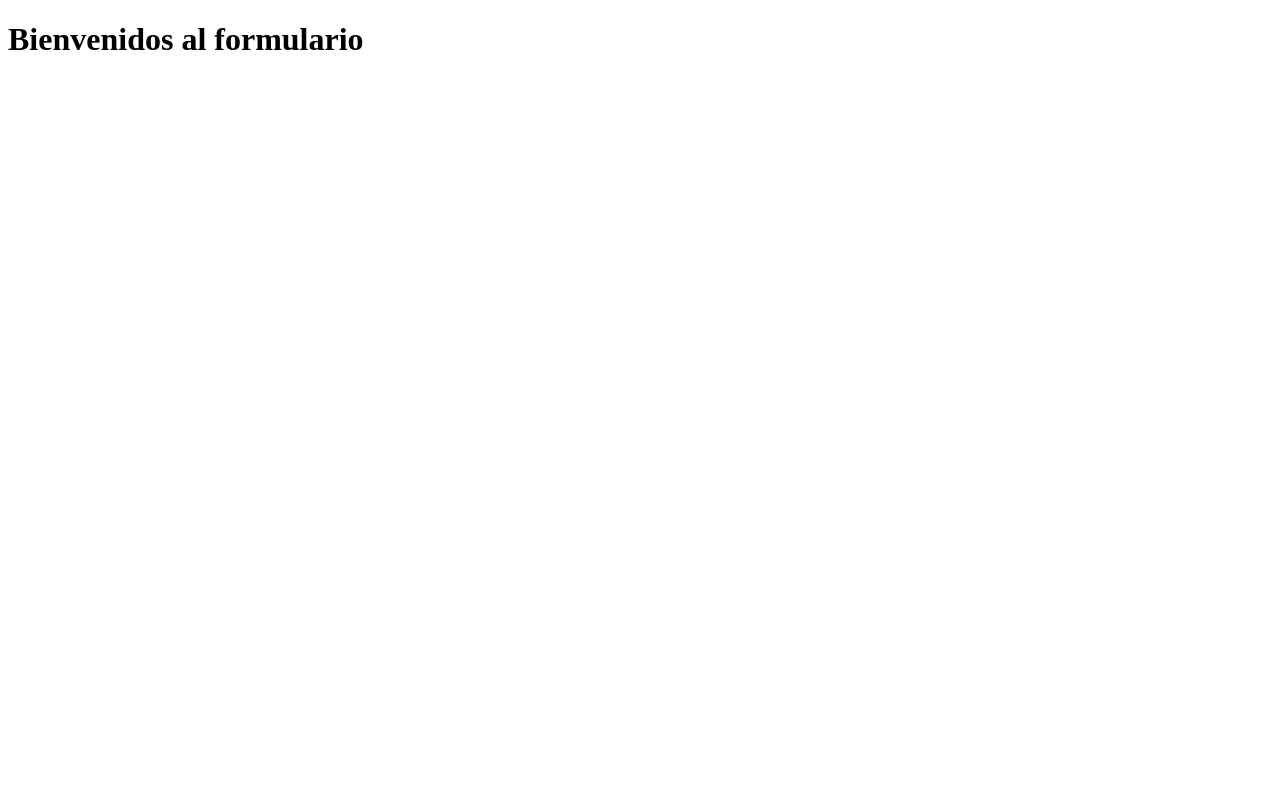
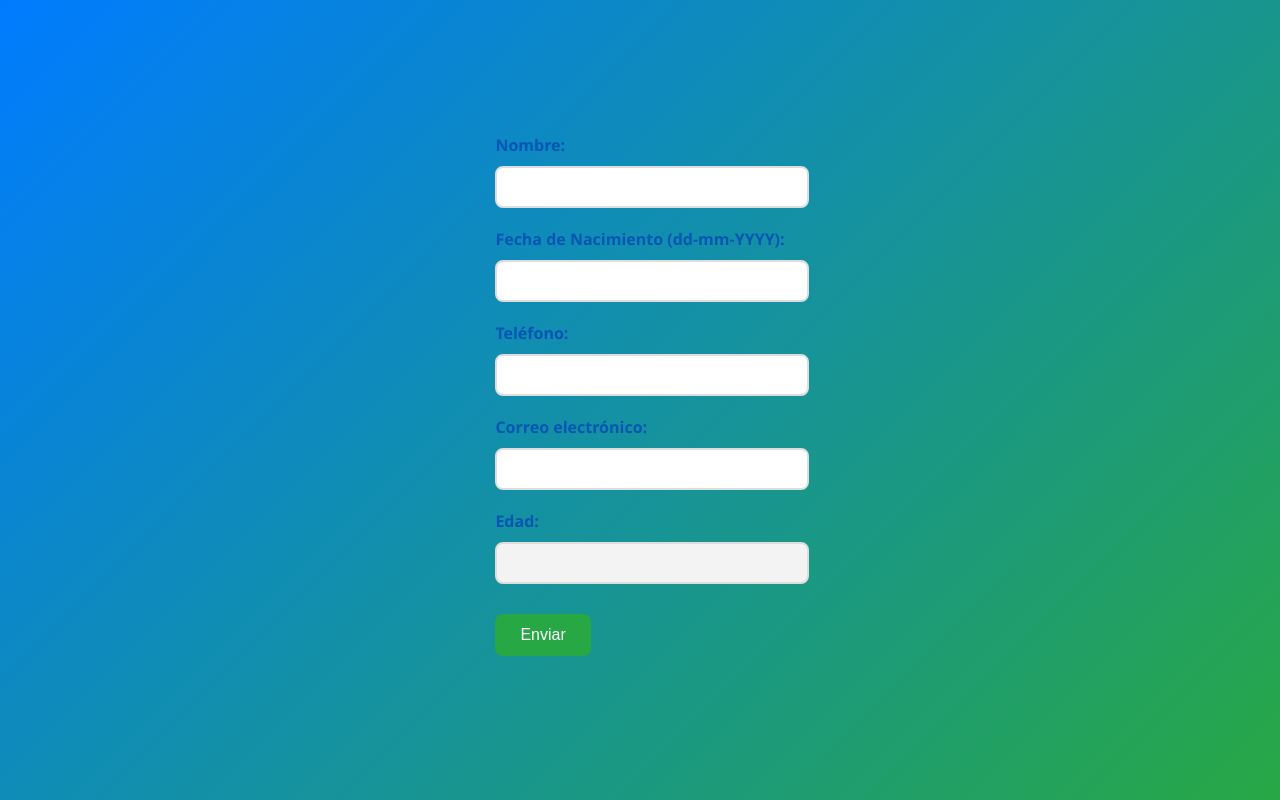
Before and after one commit to Abner3112/EVALUACION_INFORMATICA_UPA, a plain HTML site: page ABNER_FRONT/formulario.html in a window 1280 px wide. Drawn offline with Linux system fonts and the light colour scheme.

Commit message:
HEMOS MODIFICADO NUESTRO formulario.html PARA AGREGARLE BOTONES ESCPACIOS NOMBRE, TABMIEN LO HEMOS VINCULADO CON NUESTRO CSS PARA AGREGARLE EL ESTILO, ASI MISMO LO HEMOS VINCULADO CON NUESTRO ARCHIVO SCRIPT.JS PARA LAS FUNCIONES REQUERIDAS DE VALIDACIONE PARA EL FORMATO ADECUADO Y SOLICITADO

```diff
--- a/ABNER_FRONT/formulario.html
+++ b/ABNER_FRONT/formulario.html
@@ -1,11 +1,41 @@
 <!DOCTYPE html>
-<html lang="en">
+<html lang="es">
 <head>
     <meta charset="UTF-8">
     <meta name="viewport" content="width=device-width, initial-scale=1.0">
+    <link rel="stylesheet" href="styles.css">
     <title>Formulario</title>
 </head>
 <body>
-    <h1>Bienvenidos al formulario</h1>
+    <form id="formulario">
+        <div>
+            <label for="nombre">Nombre:</label>
+            <input type="text" id="nombre" required>
+            <span id="errorNombre" style="color: red;"></span>
+        </div>
+        <div>
+            <label for="fechaNacimiento">Fecha de Nacimiento (dd-mm-YYYY):</label>
+            <input type="text" id="fechaNacimiento" required>
+            <span id="errorFecha" style="color: red;"></span>
+        </div>
+        <div>
+            <label for="telefono">Teléfono:</label>
+            <input type="text" id="telefono" required>
+            <span id="errorTelefono" style="color: red;"></span>
+        </div>
+        <div>
+            <label for="email">Correo electrónico:</label>
+            <input type="email" id="email" required>
+            <span id="errorEmail" style="color: red;"></span>
+        </div>
+        <div>
+            <label for="edad">Edad:</label>
+            <input type="text" id="edad" readonly>
+        </div>
+        <button type="submit">Enviar</button>
+        <p id="mensajeExito" style="color: green;"></p>
+        <p id="mensajeError" style="color: red;"></p>
+    </form>
+    <script src="script.js"></script>
 </body>
 </html>
```
